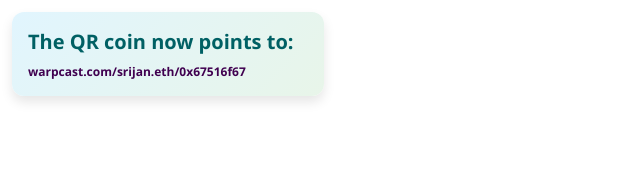
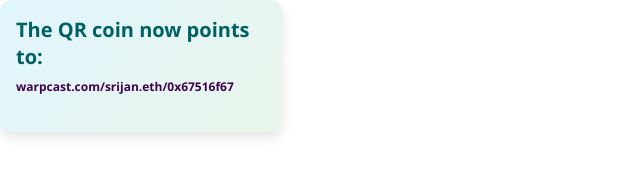
Before and after one commit to stanfy79/qr-coin, a website: page public/index.html in a window 1280 px wide. Shown: the whole page, without its empty margins (0-640 px from the left). Drawn offline with Linux system fonts and the light colour scheme; no server answers.

Commit message:
Update index.html

```diff
--- a/public/index.html
+++ b/public/index.html
@@ -17,9 +17,9 @@
 .qr-widget {
   font-family: 'Segoe UI', Tahoma, Geneva, Verdana, sans-serif;
   padding: 16px;
-  margin: 12px;
   border-radius: 12px;
-  width: 280px;
+  width: 250px;
+  height: 100px;
   box-shadow: 0 6px 12px rgba(0, 0, 0, 0.1);
   background: linear-gradient(to right, #e0f7fa, #f1f8e9);
   color: #1a1a1a;
```
